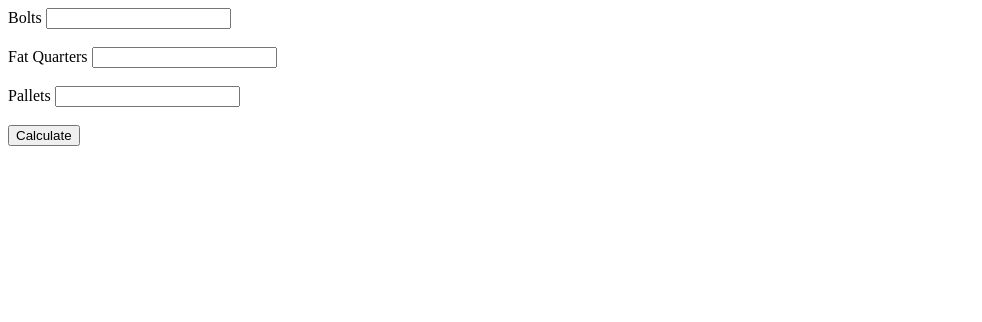
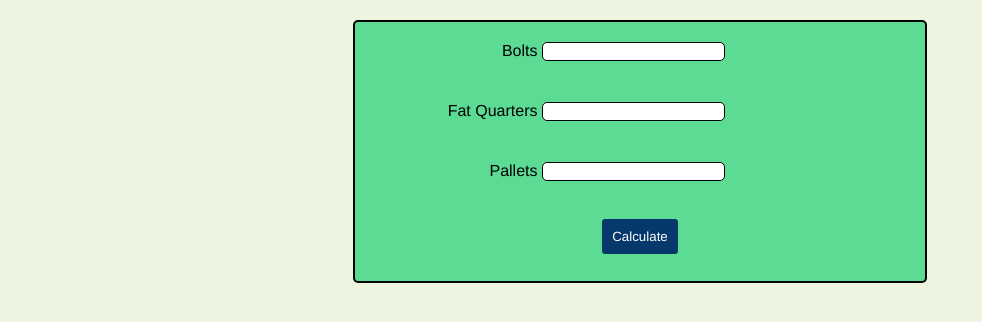
Before and after one commit to SamuraiRabbit/palletShipmentCalculator, a plain HTML site: page index.html in a window 1280 px wide. Shown: the whole page, without its empty margins (0-982 px from the left). Drawn offline with Linux system fonts and the light colour scheme.

Commit message:
Placeholder CSS

```diff
--- a/index.html
+++ b/index.html
@@ -10,16 +10,22 @@
 <body>
 <!--Basic form for quantities of each product-->
     <form action="" id="shipment-form">
-        <label for="bolts">Bolts</label>
-        <input type="number" id="bolts" name="bolts" required>
+        <label for="bolts">
+            <span>Bolts</span>
+            <input type="number" id="bolts" name="bolts" required>
+        </label>
         <br>
         <br>
-        <label for="fat-quarters">Fat Quarters</label>
-        <input type="number" id="fat-quarters" name="fat-quarters" required>
+        <label for="fat-quarters">
+            <span>Fat Quarters</span>
+            <input type="number" id="fat-quarters" name="fat-quarters" required>
+        </label>
         <br>
         <br>
-        <label for="pallets">Pallets</label>
-        <input type="number" id="pallets" name="pallets" required>
+        <label for="pallets">
+            <span>Pallets</span>
+            <input type="number" id="pallets" name="pallets" required>
+        </label>
         <br>
         <br>
         <button id="calculate">Calculate</button>
--- a/style.css
+++ b/style.css
@@ -1 +1,44 @@
-/*Alas, this form currently has no style.*/
+* {
+	max-width: 75%;
+	margin: auto;
+	font-family: Robot, Helvetica, sans-serif;
+}
+
+body {
+	background-color: #EDF5E1;
+}
+
+form {
+	padding: 15px;
+	margin-top: 20px;
+	border: 2px solid;
+	border-radius: 5px;
+	background-color: #5CDB95;
+}
+
+label {
+	display: block;
+}
+
+label span {
+    	display: inline-block;
+    	text-align: right;
+    	width: 100px;
+	padding-top: 5px;
+}
+
+input {
+	border: 1px solid;
+	border-radius: 5px;
+}
+
+button {
+	padding: 10px;
+	margin-bottom: 10px;
+	background-color: #05386B;
+	color: #FFFFFF;
+	border: 2px solid;
+	border-radius: 5px;
+	border-color: #5CDB95;
+	display: block;
+}
```
Also changed, not shown: 1 other file.
